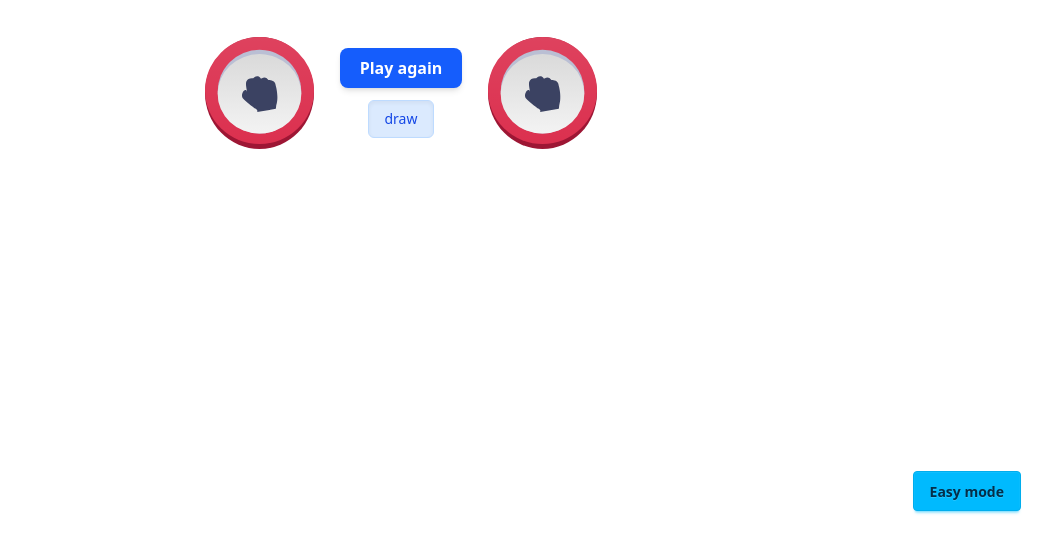
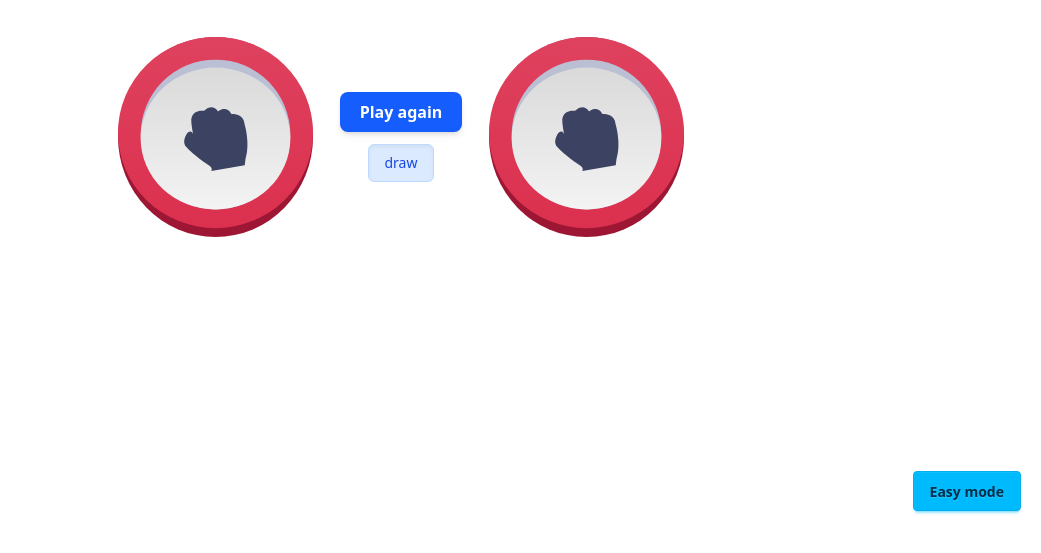
Before and after one commit to Elmurod17/rock-paper-scissors, a website with bundled scripts: page index.html in a window 1280 px wide. Both pictures are taken after a click on the button 640 px from the left and 509 px from the top of the page. Shown: the part 189-742 px from the top of the page, without its empty margins (239-1280 px from the left). Built offline with nearby package versions, Linux system fonts and the light colour scheme.

Commit message:
small changes

```diff
--- a/index.html
+++ b/index.html
@@ -94,7 +94,7 @@
     <section class="hidden" id="statusZone">
       <div class="flex justify-center items-center gap-6">
         <!-- Player -->
-        <img id="player" src="" alt="" class="w-28 h-28 object-contain" />
+        <img id="player" src="" alt="" class="w-50 h-50 object-contain" />
 
         <!-- Play again button + Status -->
         <div class="flex flex-col items-center gap-3">
@@ -115,7 +115,7 @@
 
         <!-- AI -->
         <img
-          class="ai w-28 h-28 object-contain"
+          class="ai w-50 h-50 object-contain"
           src="./img/oval.svg"
           alt="oval"
         />
```
Also changed, not shown: css/output.css.
